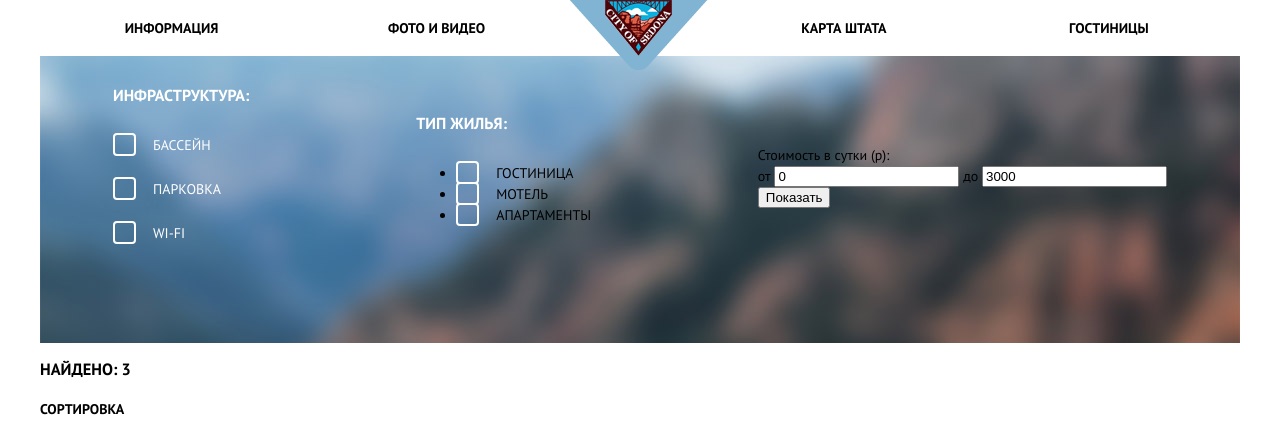
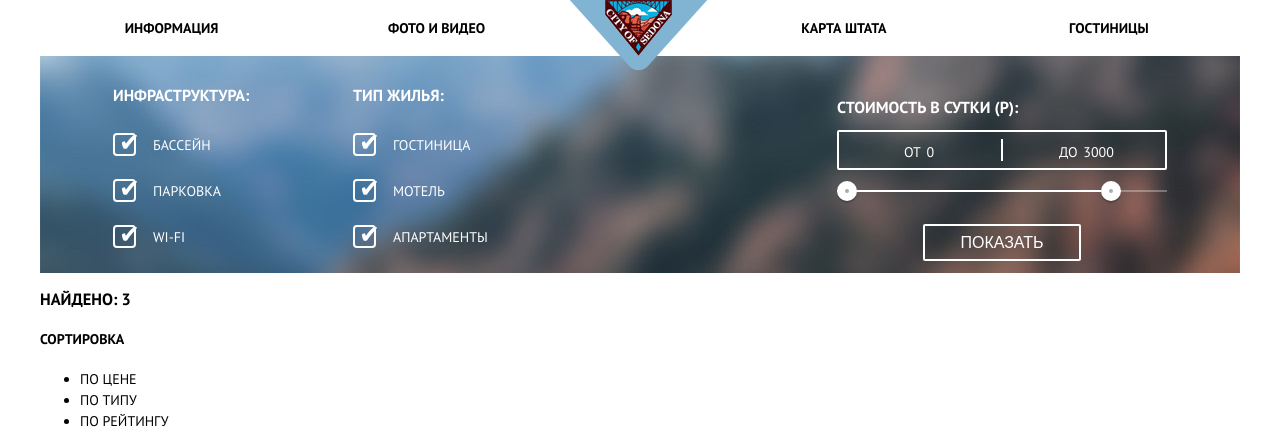
Before and after one commit to mitsa2106/sedona, a plain HTML site: page hotels.html in a window 1280 px wide. Shown: the top 436 px of the page. Drawn offline with Linux system fonts and the light colour scheme.

Commit message:
hotels.css class filter margin padding

```diff
--- a/css/hotels.css
+++ b/css/hotels.css
@@ -161,22 +161,38 @@ input[type="radio"].visually-hidden {
 
 .filter {
 	width: 1200px;
-	height: 287px;
+	height: 217px;
 
-	background-image: url("../jpg/background-hotels.jpg");
+	background-image: url("../jpg/background-hotels-m.jpg");
 	background-position: top center;
 	background-repeat: no-repeat;
 }
 
 .filter-wrapper {
 	margin: 0;
-	padding: 29px 73px;
+	padding: 29px 73px 0;
 
 	display: flex;
     justify-content: space-between;
     align-items: center;
 	flex-direction: row;
 	list-style: none;
+}
+
+.box {
+	margin: 0;
+	padding: 0;
+
+	display: flex;
+    justify-content: space-between;
+    align-items: center;
+	flex-direction: row;
+	list-style: none;
+}
+
+.filter-infrastructure,
+.filter-type {
+    width: 240px;
 }
 
 .filter-infrastructure h3,
@@ -190,19 +206,21 @@ input[type="radio"].visually-hidden {
 	color: #ffffff;
 }
 
-.infrastructure-list {
+.infrastructure-list,
+.type-list {
 	margin: 0;
 	padding: 0;
 	list-style: none;
-
 }
 
-.infrastructure-list li {
-	padding-bottom: 23px;
+.infrastructure-list li,
+.type-list li {
+	padding-bottom: 25px;
 	color: #ffffff;
 }
 
-.infrastructure li:last-child {
+.infrastructure li:last-child,
+.type-list li:last-child {
 	padding-bottom: 0;
 }
 
@@ -230,3 +248,159 @@ input[type="radio"].visually-hidden {
     border-radius: 4px;
     background: inherit;
 }
+
+.checkbox + label:after { /*стили птички*/
+	content: '';
+    font-size: 25px;
+    position: absolute;
+    top: -4px;
+    left: 6px;
+    color: #ffffff;
+}
+
+.checkbox:checked + label:after {
+    opacity: 1;
+	content: '\2714';
+}
+
+.checkbox:disabled + label:after,
+.checkbox:disabled + label:before {
+	color: #6a6a6a;
+}
+
+.filter-range {
+  width: 330px;
+  margin: 0;
+  padding: 0;
+
+  color: #ffffff;
+  text-transform: uppercase;
+}
+
+.filter-range h3 {
+	margin: 0;
+	padding: 0;
+    margin-bottom: 12px;
+
+    font-size: 16px;
+    line-height: 21px;
+}
+
+.price-controls {
+  position: relative;
+
+  height: 36px;
+  margin-bottom: 20px;
+
+  font-size: 0;
+
+  border: 2px solid #ffffff;
+  border-radius: 2px;
+}
+
+.price-controls::after {
+  content: "";
+  position: absolute;
+  top: 50%;
+  left: 50%;
+
+  width: 2px;
+  height: 22px;
+
+  background: #ffffff;
+  transform: translate(-50%, -50%);
+}
+
+.price-controls label {
+  display: inline-block;
+
+  font-size: 14px;
+  line-height: 38px;
+  vertical-align: top;
+
+  cursor: pointer;
+}
+
+.price-controls .min-price,
+.price-controls .max-price {
+  width: 90px;
+  padding-left: 65px;
+}
+
+.price-controls input {
+  width: 50px;
+  margin: 0;
+
+  color: inherit;
+  font: inherit;
+
+  background: none;
+  border: none;
+}
+
+.range-controls {
+  position: relative;
+
+  margin-bottom: 32px;
+}
+
+.range-controls .scale {
+  height: 2px;
+
+  background: rgba(255, 255, 255, 0.3);
+}
+
+.range-controls .bar {
+  width: 80%;
+  height: 2px;
+
+  background: #ffffff;
+}
+
+.range-toggle {
+  position: absolute;
+  top: -9px;
+
+  width: 4px;
+  height: 4px;
+
+  background: #ababab;
+  border: 8px solid #ffffff;
+  border-radius: 50%;
+  box-shadow: 0 2px 1px 0 rgba(0, 1, 1, 0.2);
+  cursor: pointer;
+}
+
+.range-toggle:hover {
+  background: #1c4f80;
+}
+
+.range-toggle-min {
+  left: 0;
+}
+
+.range-toggle-max {
+  left: 80%;
+}
+
+.btn-transparent {
+  display: block;
+  margin: 0 auto;
+  padding: 6px 35px;
+
+  font-size: 16px;
+  line-height: 21px;
+  color: #ffffff;
+  text-transform: uppercase;
+
+  background: transparent;
+  border: 2px solid #ffffff;
+  border-radius: 2px;
+  cursor: pointer;
+}
+
+.btn-transparent:hover {
+  color: #000000;
+
+  background: #ffffff;
+}
--- a/hotels.html
+++ b/hotels.html
@@ -30,6 +30,7 @@
 	<main class="container">
 	    <div class="filter">
 		  <div class="filter-wrapper">
+		    <div class="box">
 		    <div class="filter-infrastructure">
 			    <h3>ИНФРАСТРУКТУРА:</h3>
 			    <ul class="infrastructure-list">
@@ -65,12 +66,13 @@
 					</li>
 			    <ul>
 			</div>
+			</div>
 
 			<div class="filter-range">
-                <div class="filter-range-title">Стоимость в сутки (р):</div>
+                <h3>СТОИМОСТЬ В СУТКИ (Р):</h3>
                 <div class="price-controls">
-                    <label class="min-price">от <input type="text" name="min-price" value="0"></label>
-                    <label class="max-price">до <input type="text" name="max-price" value="3000"></label>
+                    <label class="min-price">ОТ <input type="text" name="min-price" value="0"></label>
+                    <label class="max-price">ДО <input type="text" name="max-price" value="3000"></label>
                 </div>
                 <div class="range-controls">
                     <div class="scale">
@@ -79,7 +81,7 @@
                     <div class="range-toggle range-toggle-min"></div>
                     <div class="range-toggle range-toggle-max"></div>
                 </div>
-                <button class="btn-transparent" type="submit">Показать</button>
+                <button class="btn-transparent" type="submit">ПОКАЗАТЬ</button>
             </div>
 		  </div>
 		</div>
```
Also changed, not shown: jpg/background-hotels-m.jpg (added).
